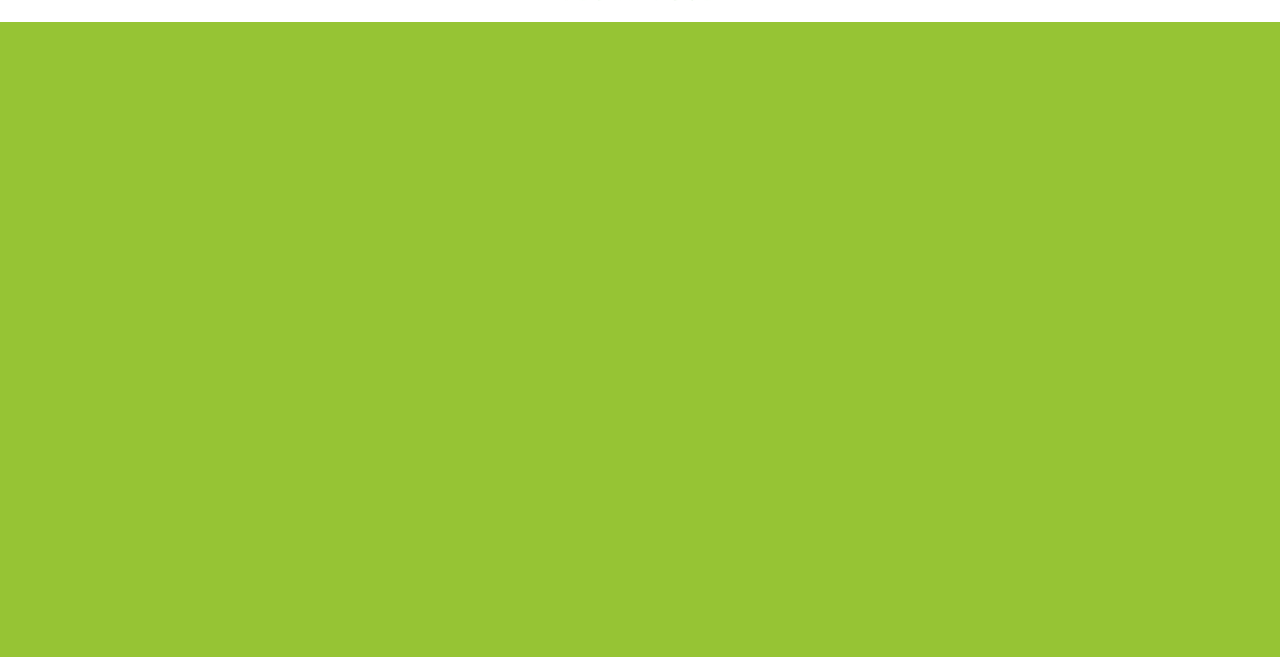
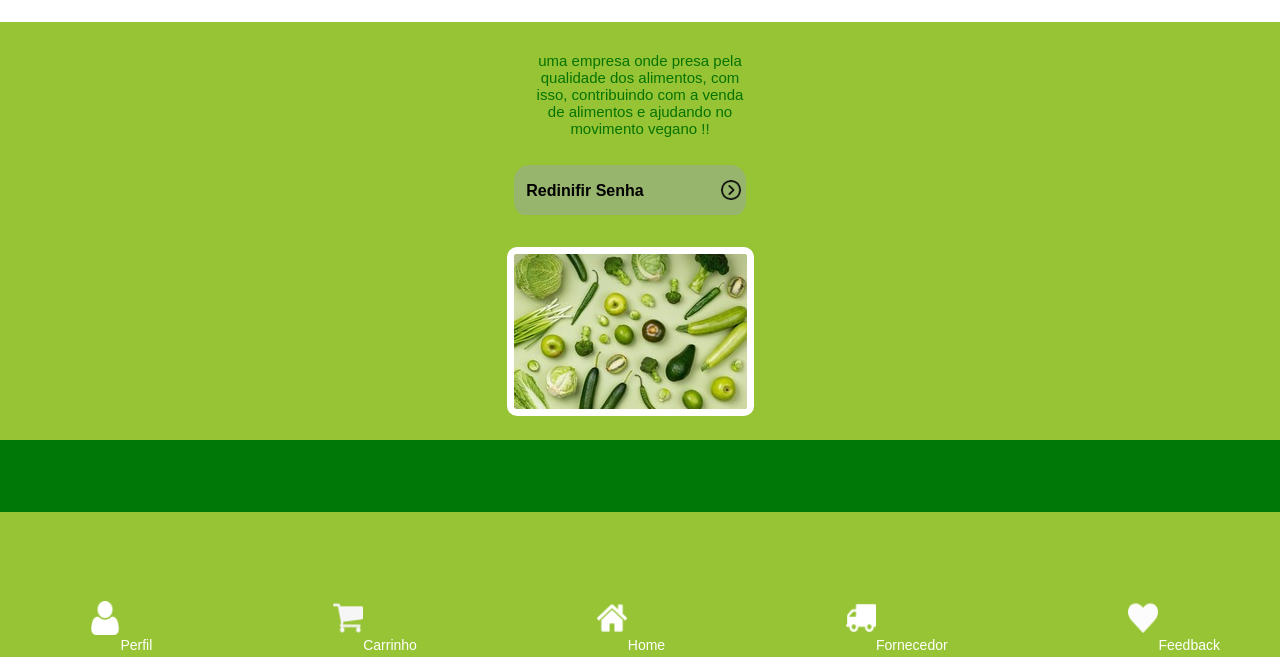
Before and after one commit to LeooSilva/PimVerdelicia, a plain HTML site: page pag7.html in a window 1280 px wide. Shown: the part 147-804 px from the top of the page. Drawn offline with Linux system fonts and the light colour scheme.

Commit message:
colocando barra de opçoes, icones e botões

```diff
--- a/pag7.css
+++ b/pag7.css
@@ -47,17 +47,20 @@
     .user-info {
         flex-grow: 1;
         text-align: left;
-        padding-left: 12px;
+        padding-left: 10px;
         font-weight: bold;
+        position: relative;
         margin-top: 25px;
     }
 
-    .icons {
+
+
+    .icons1 {
         display: flex;
         gap: 15px;
     }
 
-    .icons .icon {
+    .icons1 .icon1 {
         width: 24px;
         height: 24px;
         cursor: pointer;
@@ -67,4 +70,113 @@
       position: relative;
       bottom: 290px;
       text-align: center;
+      margin:0% ;
+      padding: 0%;
+      background-color: #06730200;
     }
+
+.containerpa{
+
+    display: inline;
+    color: #067302;
+    text-align: center;
+    justify-content: center;
+}
+
+p {
+    font-size: 15px;
+    position: relative;
+    top: 30px;
+}
+
+.containerlegumes {
+   background-color: rgba(0, 255, 255, 0);
+   position: relative;
+   top: 90px;
+   display: inline;
+   right:10px;
+
+}
+
+.imgverde {
+    border: 7px solid white;
+    border-radius: 10px;
+}
+
+.container-btn {
+    background-color: #06730200;
+    display: flex;
+    justify-content: center;
+    height: 50px;
+    margin: 0%;
+    position: relative;
+    top: 58px;
+}
+
+.btn {
+    background-color: #98B56D;
+    border-radius: 15px;
+    width: 230px;
+    height: 50px;
+    line-height: 50px; /* Centraliza o texto verticalmente */
+    text-align:start;
+    color: black;
+    text-decoration: none;
+    border: 1px solid #98B56D;
+    font-family: Arial, sans-serif; /* Garanta que a fonte seja consistente */
+    font-size: 16px; /* Ajuste conforme necessário */
+    display: flex;
+    justify-content: center; /* Centraliza horizontalmente */
+    align-items: flex-end;   /* Alinha ao fundo verticalmente */
+}
+
+.seta {
+    position: relative;
+    height: 20px;
+    top: 15px;
+    right: 25px;
+}
+
+span {
+    position: relative;
+    right: 45px;
+    font-weight: bold;
+}
+
+.containerbarra {
+    display: flex;
+    align-items: flex-end;
+    background-color: #007808;
+    position: relative;
+    top:  110px;
+    height: 9%;
+}
+
+
+.icon-container {
+    display: flex;
+    justify-content: space-between;
+    align-items: center; /* Alinha os ícones verticalmente no centro do container */
+    padding: 10px;
+    position: fixed;
+    bottom: 0;
+    width: 100%;
+    box-sizing: border-box;
+}
+
+.icon {
+    width: 30px; /* Ajuste o tamanho dos ícones conforme necessário */
+    height: 34px;
+    text-align: center;
+   margin-bottom: 8px;
+   margin-left:80px;
+}
+
+.icon + p {
+    color: white;
+    font-size: 14px;
+    text-align: center;
+    margin-bottom: 15px;
+    position: relative;
+    right: 50px;
+}
--- a/pag7.html
+++ b/pag7.html
@@ -19,9 +19,9 @@
             </div>
 
 
-            <div class="icons">
-                <img src="img/icon_sino.png" alt="Notificações" class="icon">
-                <img src="img/ajuda_icon.png" alt="Ajuda" class="icon">
+            <div class="icons1">
+                <img src="img/icon_sino.png" alt="Notificações" class="icon1">
+                <img src="img/ajuda_icon.png" alt="Ajuda" class="icon1">
             </div>
         </div>
 
@@ -31,6 +31,37 @@
 
     <div id="container">
 
+        <div class="containerpa">
+           <p> uma empresa onde presa pela <br>
+            qualidade dos alimentos, com <br>
+            isso, contribuindo com a venda <br>
+            de alimentos e ajudando no <br>
+            movimento vegano !!</p>
+        </div>
+
+        <div class="container-btn">
+            <a  href="pag8.html" class="btn  text"> <span>Redinifir Senha</span></a>
+            <img class="seta" src="img/seta_botão.png" alt="">
+            </div>
+
+    <div class="containerlegumes">
+        <img class="imgverde" src="img/legumes-e-frutas-verdes.png" alt="legumes">
+    </div>
+
+<div class="containerbarra">
+    <div class="icon-container">
+    <img class="icon" src="img/forma-do-usuario.png" alt="usuário" >
+    <p> Perfil</p>
+    <img class="icon" src="img/carrinho-de-compras.png" alt="carrinho de compras">
+    <p>Carrinho</p>
+    <img class="icon" src="img/casa.png" alt="home">
+    <p>Home</p>
+    <img class="icon" src="img/silhueta-de-caminhao-de-entrega.png" alt="caminhão">
+    <p>Fornecedor</p>
+    <img class="icon" src="img/silhueta-em-forma-de-coracao.png" alt="feedback">
+    <p>Feedback</p>
+    </div>
+</div>
 
     </div>
 
```
Also changed, not shown: img/Logo_-_Verdelícia-sem_resized (1).png (added), img/carrinho-de-compras.png (added), img/casa.png (added), img/forma-do-usuario.png (added), img/legumes-e-frutas-verdes.png (added), img/seta_botão.png (added), img/silhueta-de-caminhao-de-entrega.png (added), img/silhueta-em-forma-de-coracao.png (added).
